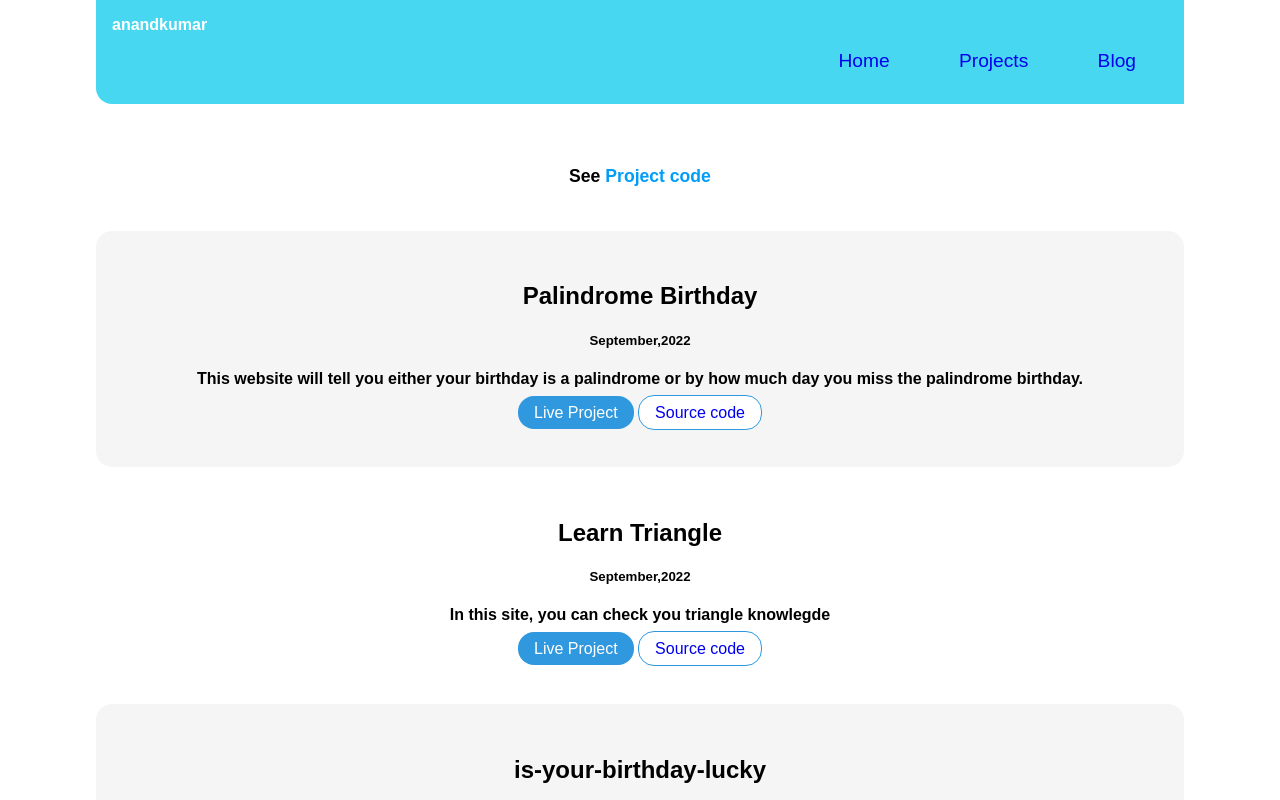
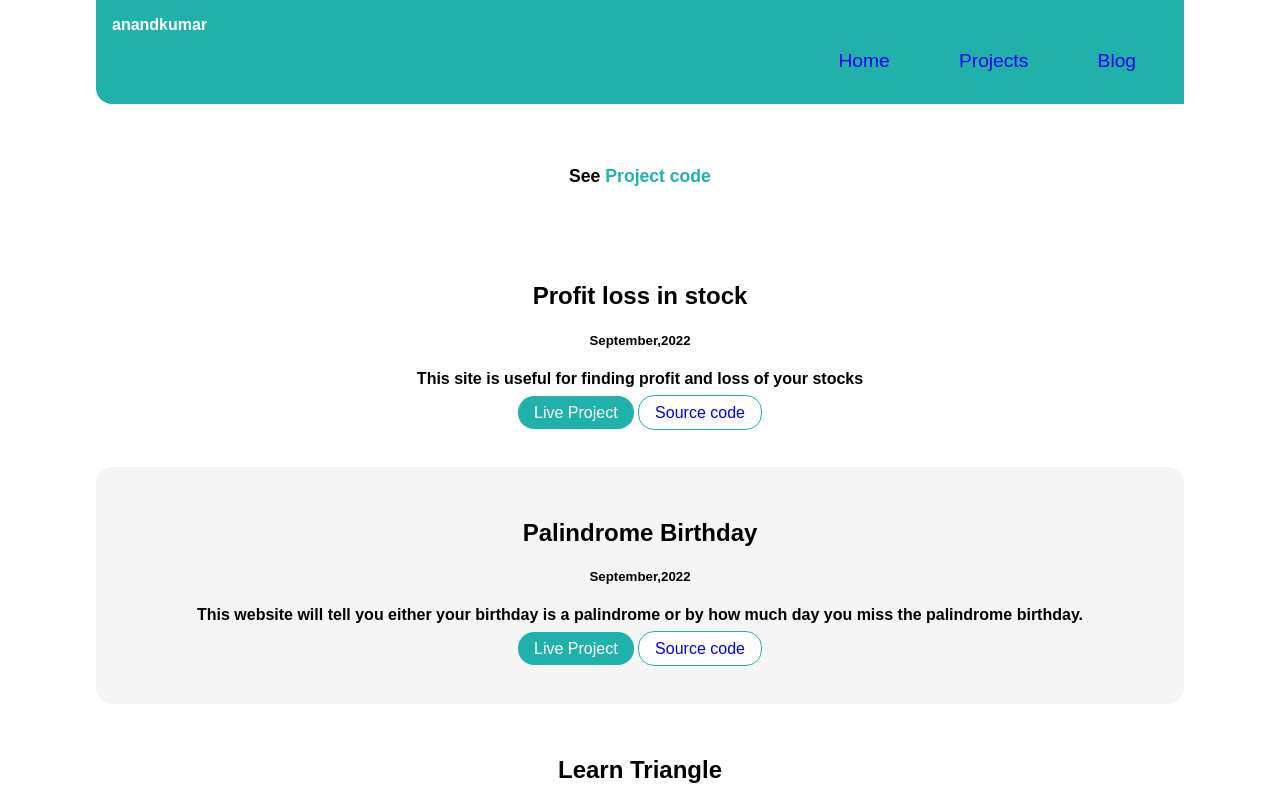
Before and after one commit to anand0805/Portfoli_prj, a plain HTML site: page projects.html in a window 1280 px wide. Shown: the top 800 px of the page. Drawn offline with Linux system fonts and the light colour scheme.

Commit message:
initial commit

```diff
--- a/projects.html
+++ b/projects.html
@@ -33,6 +33,15 @@
                 </span>
         </h1>
     </header>
+    <section class="section">
+        <div class="container container-center">
+            <h1>Profit loss in stock</h1>
+            <h5>September,2022</h5>
+            <p>This site is useful for finding profit and loss of your stocks </p>
+            <a href="https://profit-or-loss-in-stock.netlify.app/" class="link link-primary">Live Project</a>
+            <a href="hhttps://github.com/anank0805kr/Profit-or-loss" class="link link-secondary">Source code</a>
+        </div>
+    </section>
     <section class="section ow">
         <div class="container container-center">
             <h1>Palindrome Birthday</h1>
--- a/style.css
+++ b/style.css
@@ -42,7 +42,7 @@ body {
 }
 
 .link-primary {
-    background-color: rgb(47, 152, 223);
+    background-color: #20B2AA;
     border-radius: 1rem;
     color: white;
 }
@@ -50,7 +50,7 @@ body {
 .link-secondary {
     background-color: white;
     border-radius: 1rem;
-    border: 1px solid rgb(47, 152, 223);
+    border: 1px solid #20B2AA;
     margin: auto;
     text-emphasis-color: black;
 }
@@ -72,7 +72,7 @@ body {
 
 .nav {
     display: block;
-    background-color: #48d7f0;
+    background-color: #20B2AA;
     color: white;
     padding: 1rem;
     border-bottom-left-radius: 1rem;
@@ -109,7 +109,7 @@ p {
 }
 
 .hero .hero-heading .hero-inventer {
-    color: rgb(1, 157, 247);
+    color: #20B2AA;
 }
 
 .section {
@@ -130,7 +130,7 @@ p {
 }
 
 .footer {
-    background-color: rgb(47, 152, 223);
+    background-color: #20B2AA;
     padding: 2rem;
     border-top-left-radius: 1rem;
     border-top-right-radius: 1rem;
```
